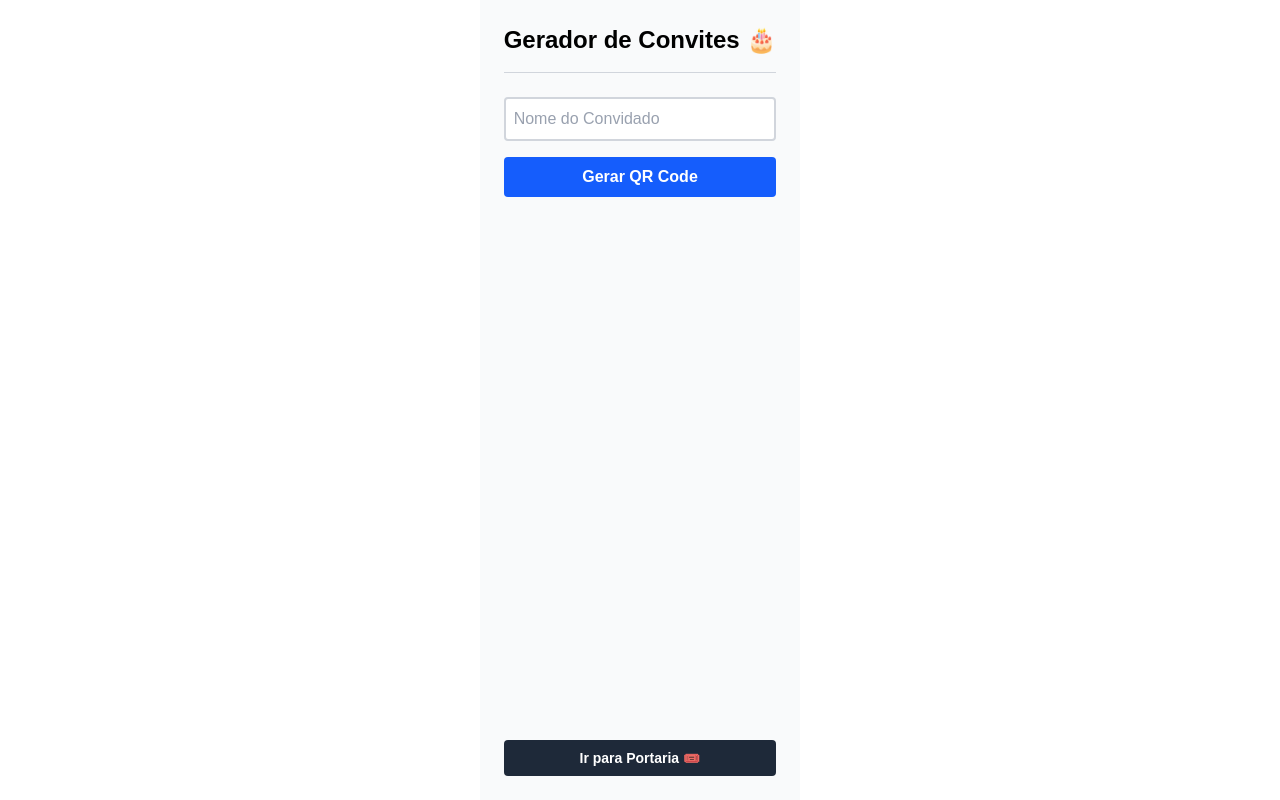
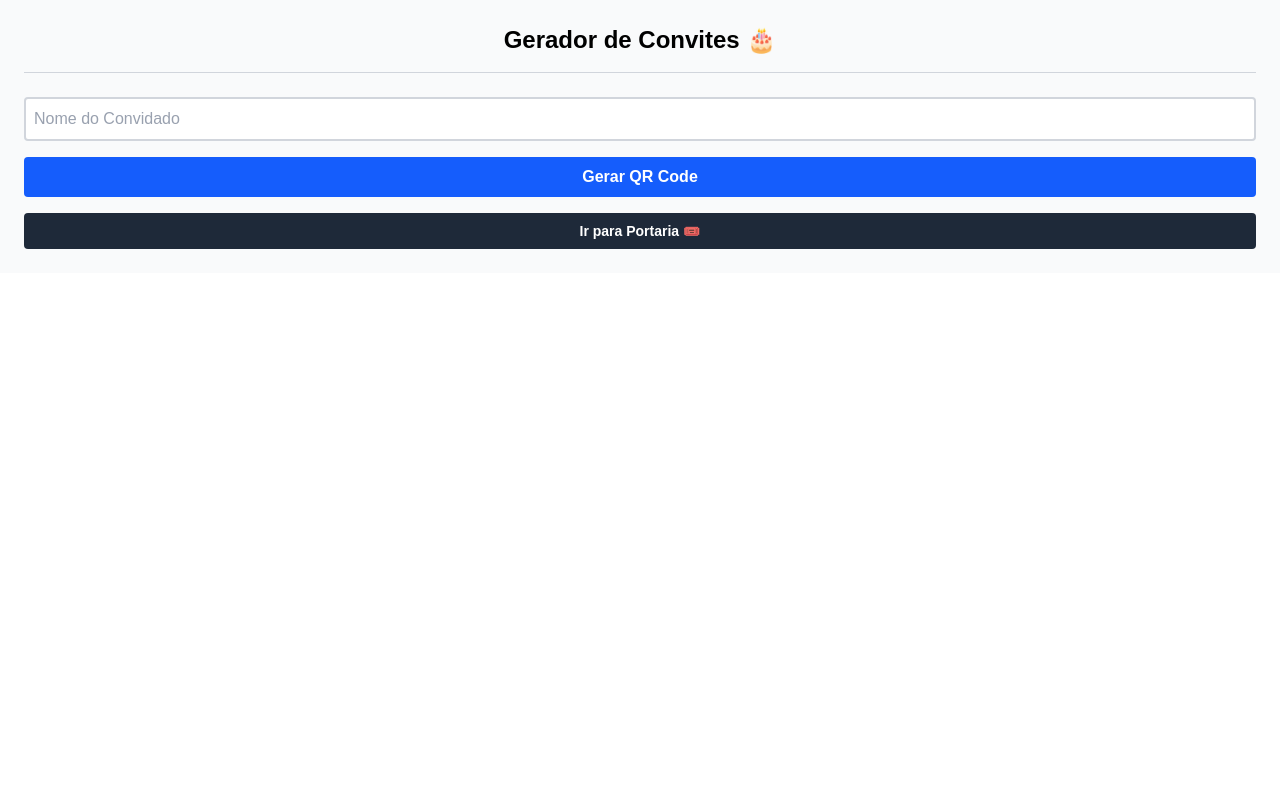
Before and after one commit to Thiago87dev/aniversario, a Next.js app: page / in a window 1280 px wide. Built offline with nearby package versions, Linux system fonts and the light colour scheme.

Commit message:
fix btns positions

```diff
--- a/src/app/page.tsx
+++ b/src/app/page.tsx
@@ -67,7 +67,7 @@ export default function GeradorConvite() {
 
   return (
     /* CORREÇÃO: Forçado 'bg-gray-50' e 'text-black' no main para o fundo não escurecer totalmente sozinho */
-    <main className='p-6 max-w-md mx-auto flex flex-col gap-4 bg-gray-50 text-black min-h-screen'>
+    <main className='p-6 min-w-full mx-auto flex flex-col gap-4 bg-gray-50 text-black'>
 
       {/* Banner de Instalação Prática do PWA */}
       {mostrarBotaoInstalar && (
@@ -83,7 +83,7 @@ export default function GeradorConvite() {
         </div>
       )}
 
-      <div className='flex justify-between items-center border-b border-gray-300 pb-4 mb-2'>
+      <div className='flex justify-center items-center border-b border-gray-300 pb-4 mb-2'>
         <h1 className='text-2xl font-bold text-black'>Gerador de Convites 🎂</h1>
       </div>
 
@@ -120,8 +120,6 @@ export default function GeradorConvite() {
           </div>
         </div>
       )}
-
-      {/* CORREÇÃO: Mudado o fundo do botão para 'bg-gray-800' para destacar melhor no fundo claro fixo */}
       <Link
         href="/scanner"
         className='block text-center bg-gray-800 hover:bg-gray-900 text-white p-2 rounded text-sm font-semibold transition-colors mt-auto'
```
